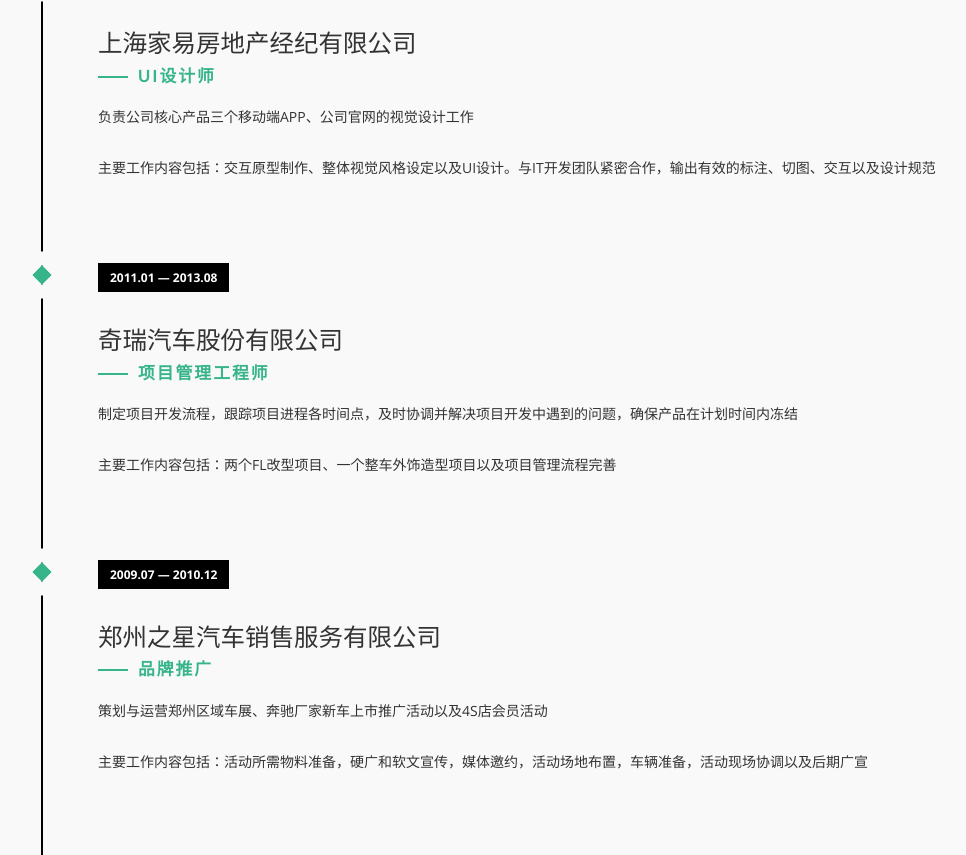
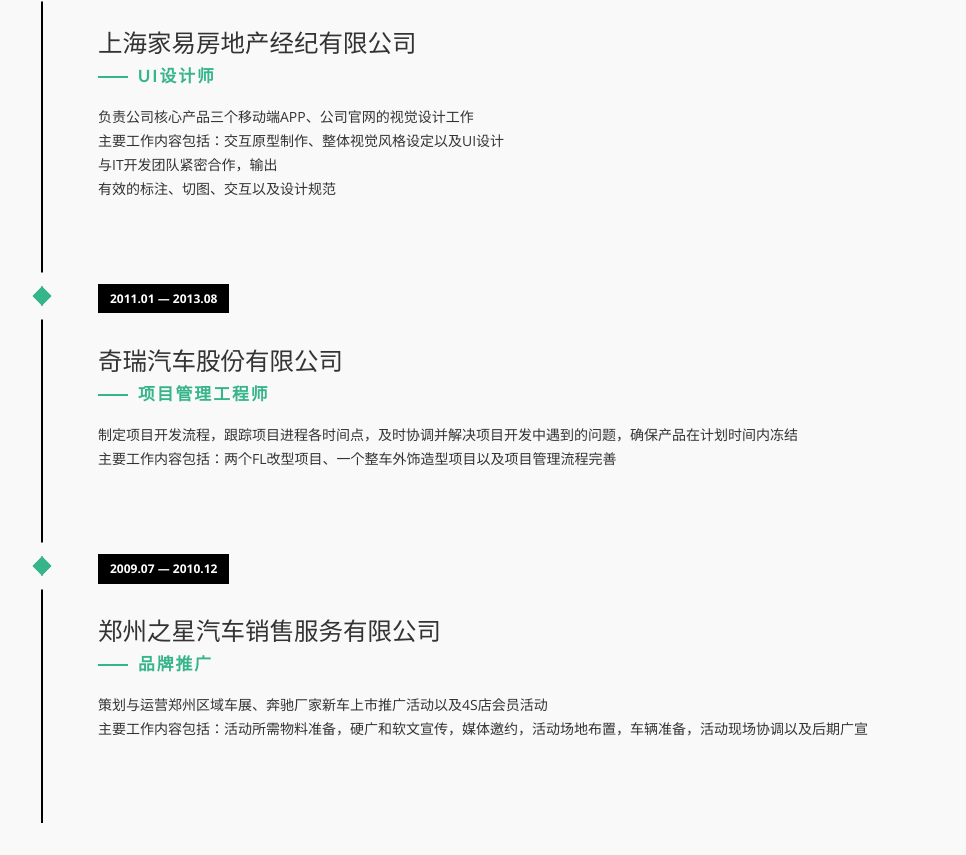
Before and after one commit to Liulu2016/Liulu2016.github.io, a plain HTML site: page index.html in a window 1280 px wide. Shown: the part 1969-2824 px from the top of the page, without its empty margins (71-1037 px from the left). Drawn offline with nearby package versions, Linux system fonts and the light colour scheme; files whose address does not match are found by name; a web font is replaced by a local one.

Commit message:
Update index.html

```diff
--- a/index.html
+++ b/index.html
@@ -96,8 +96,7 @@
                             <p class="timeline-event-thumbnail"> 2014.09 - 至今</p>
                             <h3>上海家易房地产经纪有限公司</h3>
                             <h4>UI设计师</h4>
-                            <p>负责公司核心产品三个移动端APP、公司官网的视觉设计工作</p>
-                            <p>主要工作内容包括：交互原型制作、整体视觉风格设定以及UI设计。与IT开发团队紧密合作，输出有效的标注、切图、交互以及设计规范</p>
+                            <p>负责公司核心产品三个移动端APP、公司官网的视觉设计工作<br/>主要工作内容包括：交互原型制作、整体视觉风格设定以及UI设计<br/>与IT开发团队紧密合作，输出<br/>有效的标注、切图、交互以及设计规范</p>
                         </div>
                     </li>
                     <li class="timeline-event" data-aos="fade-up" data-aos-delay=".2">
@@ -106,8 +105,7 @@
                             <p class="timeline-event-thumbnail">2011.01 — 2013.08</p>
                             <h3>奇瑞汽车股份有限公司</h3>
                             <h4>项目管理工程师</h4>
-                            <p>制定项目开发流程，跟踪项目进程各时间点，及时协调并解决项目开发中遇到的问题，确保产品在计划时间内冻结</p>
-                            <p>主要工作内容包括：两个FL改型项目、一个整车外饰造型项目以及项目管理流程完善</p>
+                            <p>制定项目开发流程，跟踪项目进程各时间点，及时协调并解决项目开发中遇到的问题，确保产品在计划时间内冻结<br/>主要工作内容包括：两个FL改型项目、一个整车外饰造型项目以及项目管理流程完善</p>
                         </div>
                     </li>
                     <li class="timeline-event" data-aos="fade-up" data-aos-delay=".4">
@@ -116,8 +114,7 @@
                             <p class="timeline-event-thumbnail">2009.07 — 2010.12</p>
                             <h3>郑州之星汽车销售服务有限公司</h3>
                             <h4>品牌推广</h4>
-                            <p>策划与运营郑州区域车展、奔驰厂家新车上市推广活动以及4S店会员活动</p>
-                            <p>主要工作内容包括：活动所需物料准备，硬广和软文宣传，媒体邀约，活动场地布置，车辆准备，活动现场协调以及后期广宣</p>
+                            <p>策划与运营郑州区域车展、奔驰厂家新车上市推广活动以及4S店会员活动<br/>主要工作内容包括：活动所需物料准备，硬广和软文宣传，媒体邀约，活动场地布置，车辆准备，活动现场协调以及后期广宣</p>
                         </div>
                     </li>
                 </ul>
```
